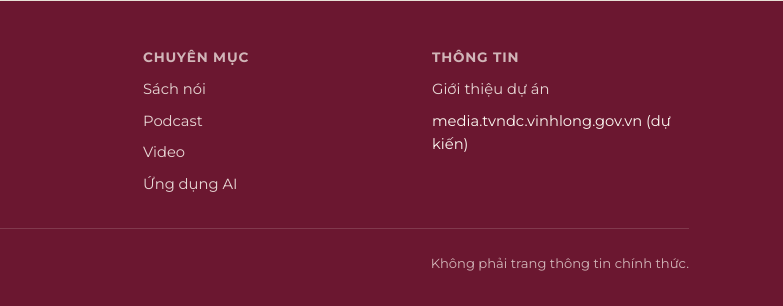
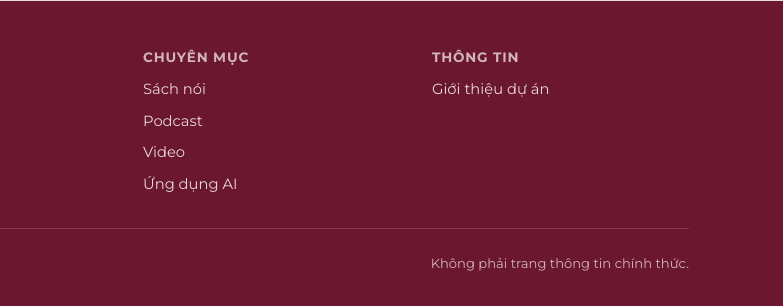
Before and after one commit to ThoHoang404100/digital-book, a plain HTML site: page client/index.html in a window 1280 px wide. Shown: the part 3795-4101 px from the top of the page, 497-1280 px from the left. Drawn offline with Linux system fonts and the light colour scheme.

Commit message:
Remove media link from project information

```diff
--- a/client/index.html
+++ b/client/index.html
@@ -490,7 +490,6 @@
             <h4>Thông tin</h4>
             <ul>
               <li><a href="#gioi-thieu">Giới thiệu dự án</a></li>
-              <li>media.tvndc.vinhlong.gov.vn (dự kiến)</li>
             </ul>
           </div>
         </div>
```
